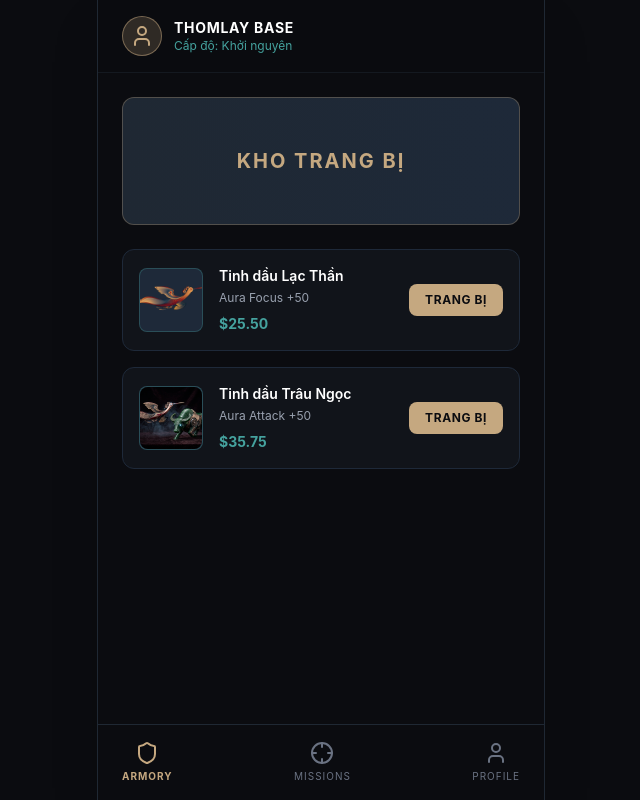
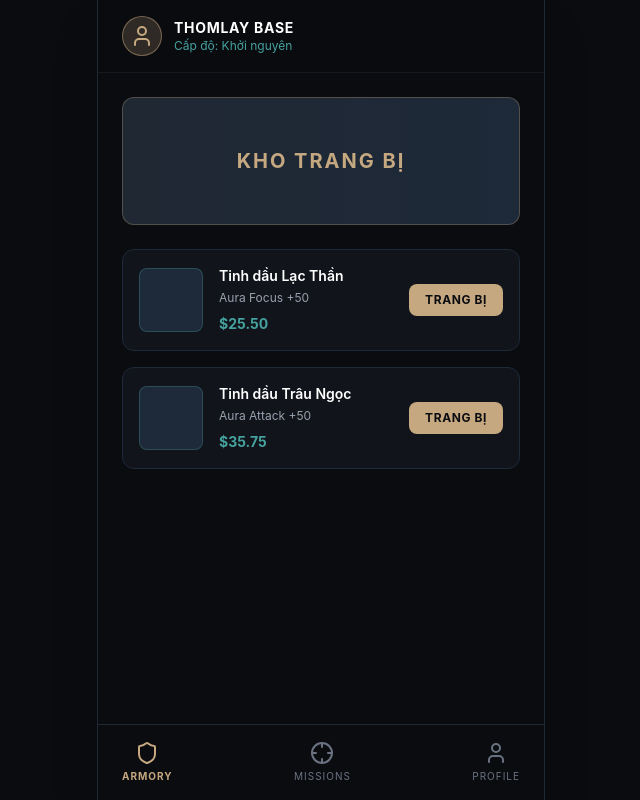
Before and after one commit to baophunggia/thomlay-web, a React (Vite) app: page / in a window 1280 px wide. Shown: the whole page, without its empty margins (319-959 px from the left). Built offline with nearby package versions, Linux system fonts and the light colour scheme.

Commit message:
fix: comment out image rendering in ArmoryPage for debugging

```diff
--- a/src/App.jsx
+++ b/src/App.jsx
@@ -67,7 +67,7 @@ function ArmoryPage() {
         {armoryItems.map((item, index) => (
           <div key={index} className="bg-thomlay-accent/30 border border-gray-800 p-4 rounded-xl flex gap-4 items-center">
             <div className="w-16 h-16 bg-gray-800 rounded-lg flex-shrink-0 border border-thomlay-neon/30">
-              <img src={item.imageUrl} alt={item.name} className="w-full h-full object-cover rounded-lg" />
+              {/* <img src={item.imageUrl} alt={item.name} className="w-full h-full object-cover rounded-lg" /> */}
             </div>
             <div className="flex-1">
               <h3 className="font-semibold text-sm">{item.name}</h3>
```
